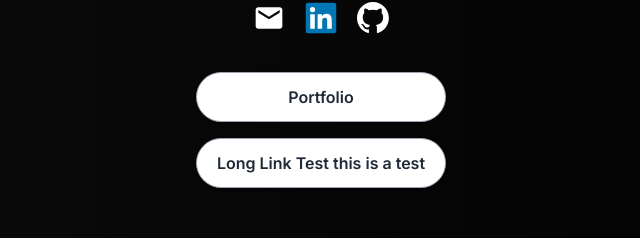
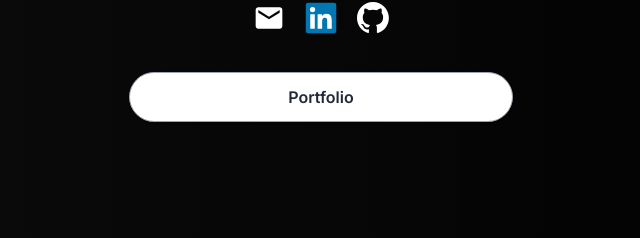
Before and after one commit to Brenden-Smith/links, a Next.js app: page / in a window 1280 px wide. Shown: the part 263-501 px from the top of the page, without its empty margins (319-959 px from the left). Built offline with nearby package versions, Linux system fonts and the light colour scheme.

Commit message:
Fix bugs

```diff
--- a/app/links.json
+++ b/app/links.json
@@ -2,9 +2,5 @@
   {
     "title": "Portfolio",
     "href": "https://resume.brenden-smith.com"
-  },
-  {
-    "title": "Long Link Test this is a test",
-    "href": "https://resume.brenden-smith.com"
   }
 ]
--- a/app/page.tsx
+++ b/app/page.tsx
@@ -52,7 +52,7 @@ export default function Home() {
           }}
         />
       </div>
-      <ul className="flex flex-col space-y-4 mt-8 transition duration-1000 animate-fade-in animation-delay-2">
+      <ul className="flex flex-col space-y-4 mt-8 transition duration-1000 animate-fade-in animation-delay-2 w-full max-w-sm">
         {links.map((link: LinkItemProps) => (
           <li key={link.title}>
             <LinkItem {...link} />
```
